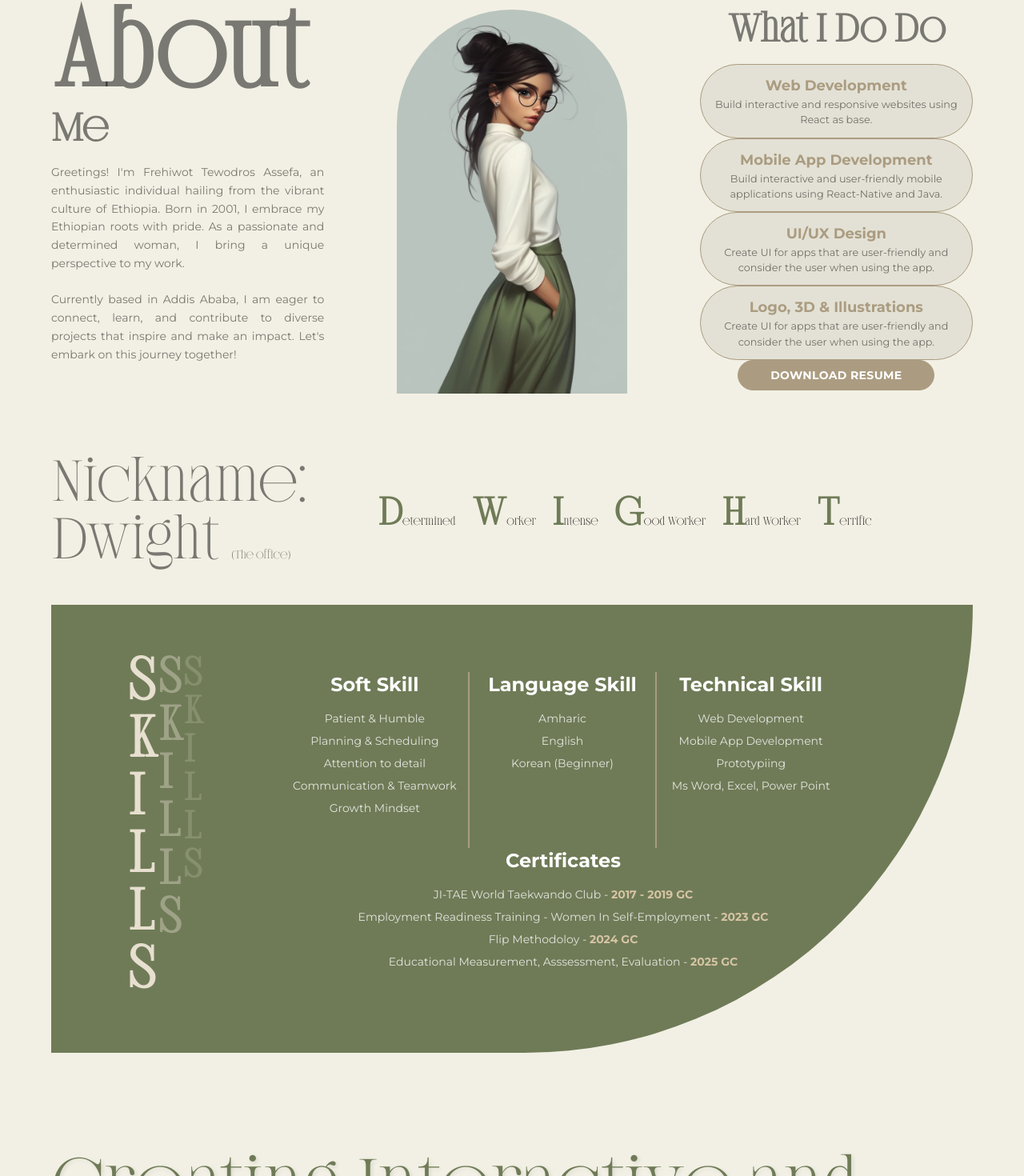
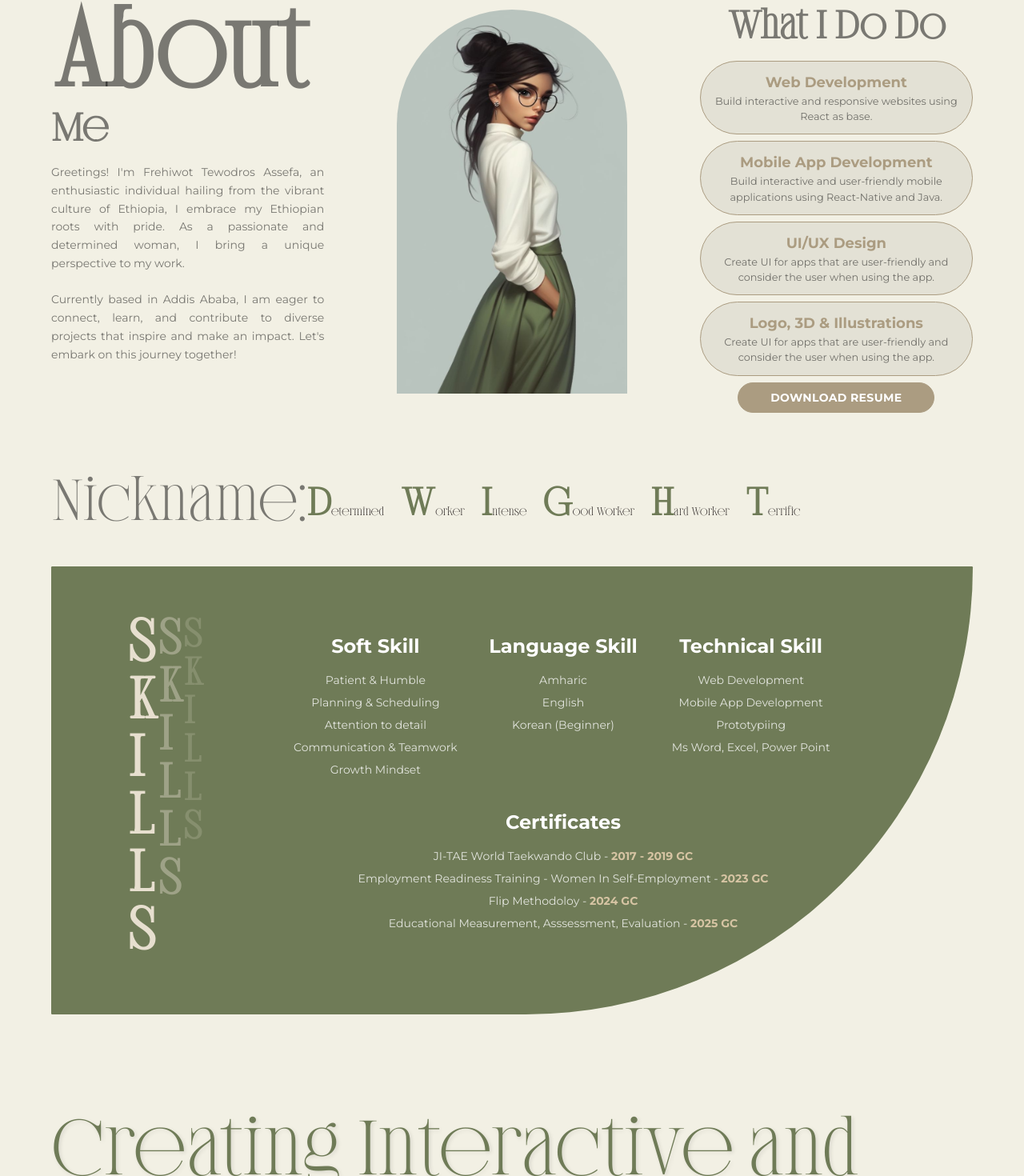
Before and after one commit to Frehiwot702/didactive-adventure, a React (Vite) app: page / in a window 1280 px wide. Shown: the part 1244-2714 px from the top of the page at 80% size. Built offline with nearby package versions, Linux system fonts and the light colour scheme; a web font is replaced by a local one.

Commit message:
updated responsivness, clarified live projects

```diff
--- a/src/Components/Index/AboutMe.jsx
+++ b/src/Components/Index/AboutMe.jsx
@@ -48,7 +48,7 @@ const AboutMe = () => {
                       animate={{x: 0}}
                       transition={{duration: 1.5, delay:2.5}}
                       className='text-justify font-normal leading-relaxed text-sm'
-                    > Greetings! I'm Frehiwot Tewodros Assefa, an enthusiastic individual hailing from the vibrant culture of Ethiopia. Born in 2001, I embrace my Ethiopian roots with pride. As a passionate and determined woman, I bring a unique perspective to my work.
+                    > Greetings! I'm Frehiwot Tewodros Assefa, an enthusiastic individual hailing from the vibrant culture of Ethiopia, I embrace my Ethiopian roots with pride. As a passionate and determined woman, I bring a unique perspective to my work.
                         <br/> <br/> Currently based in Addis Ababa, I am eager to connect, learn, and contribute to diverse projects that inspire and make an impact. Let's embark on this journey together!</motion.p>
                   </motion.div>
                 </AnimationOnScroll>
@@ -71,13 +71,13 @@ const AboutMe = () => {
                     animateIn="animate__fadeIn"
                     className='col-span-2 space-y-10 flex flex-col text-center justify-center' >
                   <div className='col-span-2 space-y-10 flex flex-col text-center justify-center'>
-                    <div className='col-span-2 space-y-4 rounded-lg   '>
+                    <div className='col-span-2 space-y-4 rounded-lg '>
                         <motion.h3
                           initial={{x: 120}}
                           animate={{x: 0}}
                           transition={{duration: 1, delay:2}}
                           className='md:text-5xl font-bold font-banery'>What I Do Do</motion.h3>
-                        <motion.ul>
+                        <motion.ul className='space-y-2'>
                           <motion.li
                             initial={{x: 120}}
                             animate={{x:0}}
@@ -128,7 +128,8 @@ const AboutMe = () => {
                 animate={{y: 0}}
                 transition={{duration: 1, delay:2.5}}
                 className=' py-10 md:flex'>
-                <motion.h3 className='text-4xl md:text-7xl font-banery text-black/50'>Nickname: Dwight <span className='text-sm'>(The office)</span></motion.h3>
+                {/* <motion.h3 className='text-4xl md:text-7xl font-banery text-black/50'>Nickname: Dwight <span className='text-sm'>(The office)</span></motion.h3> */}
+                <motion.h3 className='text-4xl md:text-7xl font-banery text-black/50'>Nickname:</motion.h3>
                 <motion.div className='text-start md:flex w-full items-center py-3 md:space-x-5 font-banery'>
                   <h4 className='items-center text-sm'><span className='text-3xl md:text-5xl font-bold text-green'>D</span>etermined</h4>
                   <h4 className='items-center text-sm'><span className='text-3xl md:text-5xl font-bold text-green'>W</span>orker</h4>
@@ -143,18 +144,18 @@ const AboutMe = () => {
                 animate={{y: 0}}
                 transition={{duration: 1, delay:2}}
                 className='w-full col-span-4'>
-                  <div className='text-justify grid grid-cols-2 md:grid-cols-5 bg-green text-white rounded-br-full py-16 px-10 md:pl-24 md:pr-24 space-y-5'>
+                  <div className='text-justify grid grid-cols-2 md:grid-cols-5 bg-green text-white rounded-3xl md:rounded-br-full py-16 px-10 md:pl-24 md:pr-24 space-y-5'>
                     <div className='flex'>
-                      <h3 className='font-banery text-7xl font-bold text-[#E7DFCF]'>
+                      <h3 className='font-banery text-3xl md:text-7xl font-bold text-[#E7DFCF]'>
                         S<br/>K<br/>I<br/>L<br/>L<br/>S</h3>
-                      <h3 className='font-banery text-6xl font-bold text-[#E7DFCF]/40'>
+                      <h3 className='font-banery text-2xl md:text-6xl font-bold text-[#E7DFCF]/40'>
                         S<br/>K<br/>I<br/>L<br/>L<br/>S</h3>
-                      <h3 className='font-banery text-5xl font-bold text-[#E7DFCF]/20'>
+                      <h3 className='font-banery text-lg md:text-5xl font-bold text-[#E7DFCF]/20'>
                         S<br/>K<br/>I<br/>L<br/>L<br/>S</h3>
                     </div>
 
                     <div className='md:col-span-4 grid md:grid-cols-6  text-center text-light text-gray-600 pr-16'>
-                      <div className='border-[#AB9C81] border-r-2 md:col-span-2 space-y-4'>
+                      <div className='border-none md:border-[#AB9C81] border-r-2 md:col-span-2 space-y-4'>
                         <h3 className='font-bold text-2xl'>Soft Skill</h3>
                         <ul type='none' className='text-sm text-white/80 space-y-2'>
                             <li>Patient & Humble</li>
@@ -164,7 +165,7 @@ const AboutMe = () => {
                             <li>Growth Mindset</li>
                         </ul>
                       </div>
-                      <div className='border-[#AB9C81] md:col-span-2 border-r-2 px-5 space-y-4'>
+                      <div className='border-none md:border-[#AB9C81] md:col-span-2 border-r-2 px-5 space-y-4'>
                         <h3 className='font-bold text-2xl'>Language Skill</h3>
                         <ul type='none' className='text-sm text-white/80 space-y-2'>
                             <li>Amharic </li>
@@ -200,7 +201,7 @@ const AboutMe = () => {
                         initial={{y: 90}}
                         animate={{y: 0, textShadow: '2px 2px 5px rgba(0, 0, 0, 0.1)'}}
                         transition={{duration:1, delay: 1}}
-                        className='font-banery font-normal text-6xl md:text-8xl text-start text-green'
+                        className='font-banery font-normal text-5xl md:text-8xl text-start text-green'
                       >Creating Interactive and Engaging Digital Experiences using</motion.h3>
                       <motion.div
                         initial={{y: 120}}
--- a/src/Components/Index/Herosection.jsx
+++ b/src/Components/Index/Herosection.jsx
@@ -51,7 +51,7 @@ const Herosection = () => {
             animate={{scale:1}}
             style={{x: md}}
             transition={{duration:2, ease: "easeOut", type: "spring",scale}}
-            className='font-bold text-black text-[1em] md:text-[6em] pl-16 tracking-wide'>TEWODROS</motion.h3>
+            className='font-bold text-black text-[0.7em] md:text-[6em] pl-10 md:pl-16 tracking-wide'>TEWODROS</motion.h3>
         </motion.div>
 
 
--- a/src/Components/Index/Projects.jsx
+++ b/src/Components/Index/Projects.jsx
@@ -61,11 +61,14 @@ const Projects = () => {
                 <img
                   className='w-full h-1/3 object-cover object-left hover:scale-110 transition-all duration-150 delay-100'
                   src='./imsInside.png'/>
+                <div className='border-2 border-green rounded-md'>
+                  <div className='absolute w-fit rounded-full text-end bg-red-500 text-sm px-3 py-1 text-white font-bold m-3'>Live</div>
                     <Link to='https://maya.mesobmenu.com/home'>
                       <img
-                    className='w-full  object-cover object-left hover:scale-110 transition-all duration-150 delay-100'
+                        className='w-full object-cover object-left hover:scale-110 transition-all duration-150 delay-100'
                         src='./simbatech.PNG'/>
                     </Link>
+                </div>
             </div>
             <div className='flex flex-col gap-4 image-style'>
                 <img
@@ -84,6 +87,8 @@ const Projects = () => {
                   src='./User UI.png'/>
             </div>
             <div className='col-span-2'>
+               <div className='border-2 border-green rounded-md'>
+                <div className='absolute w-fit rounded-full text-end bg-red-500 text-sm px-3 py-1 text-white font-bold m-3'>Live</div>
                   <Link to='https://yts-movies-u2cr.vercel.app/'>
                     <img
                       alt='YTS movies'
@@ -92,14 +97,19 @@ const Projects = () => {
                       />
                   </Link>
                 </div>
+            </div>
             <div className='col-span-3'>
+              <div className='border-2 border-green rounded-md'>
+                <div className='absolute w-fit rounded-full text-end bg-red-500 text-sm px-3 py-1 text-white font-bold m-3'>Live</div>
                 <Link to='https://furnix-six.vercel.app/'>
                   <img
                     alt='FURNX website - homepage'
-                  className='h-96 w-full object-cover object-left-top hover:scale-110 transition-all duration-150 delay-100'
+                    className='h-96 w-full object-cover md:object-left-top hover:scale-110 transition-all duration-150 delay-100'
                     src='./furniture.png'
                     />
                 </Link>
+
+              </div>
             </div>
 
             {/* <div className="absolute inset-0 bg-black opacity-20 rounded-md"></div> */}
```
Lines whose indentation alone changed are shown as unchanged.
